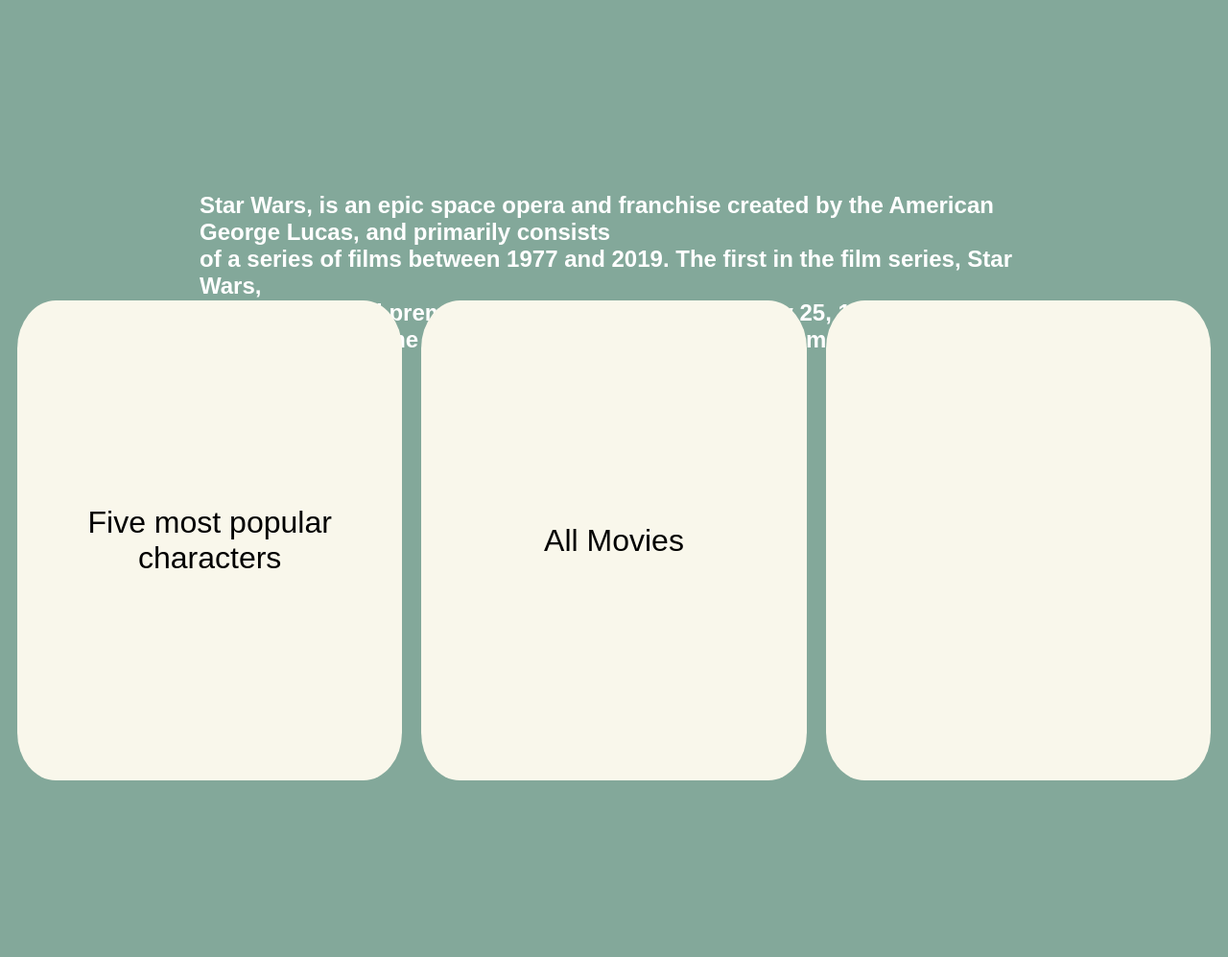
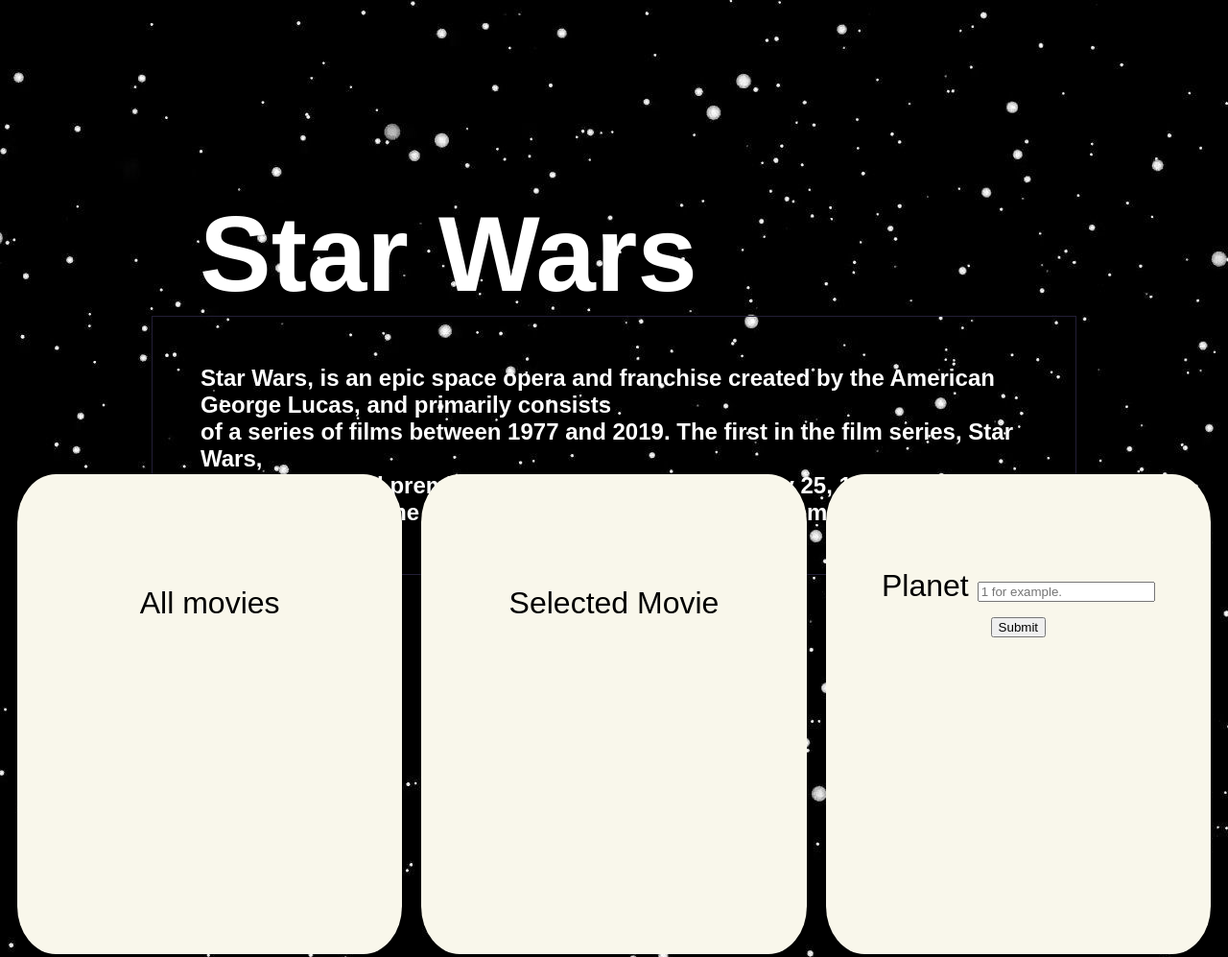
Before and after one commit to Alesa3/StarWars-API, a website built with Parcel: page src/index.html in a window 1280 px wide. Shown: the top 997 px of the page at 96% size. Built offline with nearby package versions, Linux system fonts and the light colour scheme.

Commit message:
new html and sass

```diff
--- a/src/index.html
+++ b/src/index.html
@@ -11,9 +11,16 @@
     <style>
         @import url('https://fonts.googleapis.com/css2?family=Playfair+Display:wght@800&family=Source+Sans+3:wght@200&display=swap');
     </style>
+
+    <style>
+        body {
+            background-image: url('stars1.jpeg');
+        }
+    </style>
 </head>
 
 <body>
+    <h1>Star Wars</h1>
     <h3>Star Wars, is an epic space opera and franchise created by the American George Lucas, and primarily consists<br>
         of
         a series of films between 1977 and 2019. The first in the film series, Star Wars, <br>had its theatrical
@@ -21,9 +28,20 @@
 
         the United States on May 25, 1977, <br> and quickly became a worldwide popular culture phenomenon.</h3>
     <main>
-        <section id="characters">Five most popular characters</section>
-        <section id="movies">All Movies</section>
+        <section id="characters">
+            <p>All movies</p>
+        </section>
+
+        <section id="all">
+            <p>Selected Movie</p>
+        </section>
         <section>
+
+
+            <form class="submit-planet">
+                <label for="planet-input">Planet</label>
+                <input type="text" placeholder="1 for example." id="planet-input" name="planet" />
+                <button class="submit-button">Submit</button>
         </section>
     </main>
 </body>
--- a/src/scss/main.scss
+++ b/src/scss/main.scss
@@ -1,14 +1,17 @@
 @use 'sass-utils' as *;
 
 body {
-    background-color: $bgr-color;
+    // background-color: $bgr-color;
     font-family: 'Source Sans 3', sans-serif;
     padding: 10;
     margin: 10;
+
+
 }
 
 p {
-    font-size: 14px;
+    font-size: 1em;
+    margin-top: -200px;
 }
 
 h3 {
@@ -16,6 +19,10 @@
     margin: 150px;
     padding: 50px;
     color: $white;
+    margin-top: -200px;
+    border: 1px solid rgb(35, 31, 55);
+
+
 
 }
 
@@ -46,3 +53,41 @@
     box-shadow: circle-drop-shadow(2, $dark-blue);
     font-family: 'Source Sans 3', sans-serif;
 }
+
+h1 {
+    color: $white;
+    font-size: 7em;
+    margin: 150px;
+    padding: 50px;
+}
+
+
+
+.submit-planet {
+    margin: 50px;
+    text-align: center;
+    font-family: 'Source Sans 3', sans-serif;
+    margin-top: -180px;
+}
+
+
+// .submit-button {
+//     font-family: 'Source Sans 3', sans-serif;
+//     border-radius: 20px;
+//     border: 0px solid grey;
+//     padding-right: 16px;
+//     padding-left: 16px;
+//     color: rgb(90, 167, 218);
+//     font-weight: bold;
+//     font-size: 16px;
+
+// }
+
+// #planet-input {
+//     border: 1px solid rgb(90, 167, 218);
+//     border-radius: 10px;
+//     padding: 7px;
+//     margin: 20px;
+
+
+// }
--- a/src/ts/app.ts
+++ b/src/ts/app.ts
@@ -0,0 +1,18 @@
+const charactersBox = document.querySelector("#characters") as HTMLElement;
+const showButton = document.querySelector("show-button") as HTMLButtonElement;
+
+const urlCharacter = "http https://swapi.dev/api/people/";
+
+async function getAllNames() {
+    const response = await fetch(urlCharacter);
+    const listOfCharacters = await response.json();
+    return listOfCharacters;
+}
+
+// showButton.addEventListener("click", async (event) =>
+//     event.preventDefault();
+
+// getRandomName().then((facts) => {
+//     charactersBox.innerHTML = data.name;
+
+// });
```
Also changed, not shown: dist/index.html, src/stars1.jpeg (added), src/stars2.webp (added), src/stars3.jpeg (added), src/stars4.webp (added), src/stars5.jpeg (added), 4 other files.
